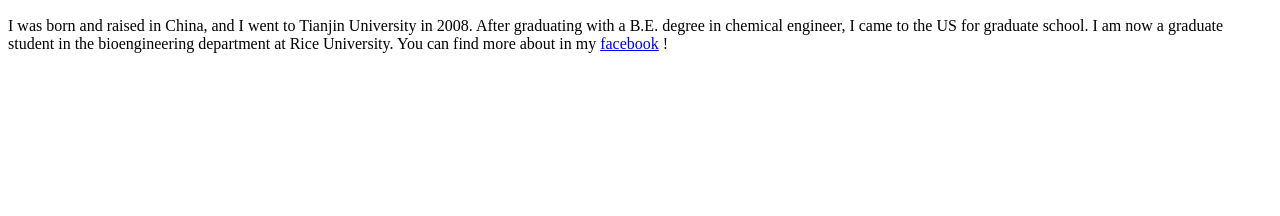
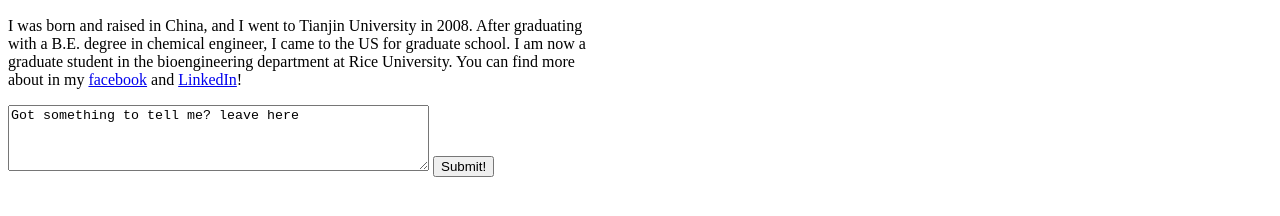
Before and after one commit to SogaJJ/comp531, a plain HTML site: page inclass-1/hello.html in a window 1280 px wide. Shown: the part 370-586 px from the top of the page. Drawn offline with Linux system fonts and the light colour scheme.

Commit message:
add linkedin link in inclass-1

```diff
--- a/inclass-1/hello.html
+++ b/inclass-1/hello.html
@@ -8,8 +8,15 @@
 
 <h2>I am Jing Guo. </h2>
 <img src="selfie.jpg" style="width:300px;height:240px;">
-<p>
-	I was born and raised in China, and I went to Tianjin University in 2008. After graduating with a B.E. degree in chemical engineer, I came to the US for graduate school. I am now a graduate student in the bioengineering department at Rice University. You can find more about in my <a href="https://www.facebook.com/jing.guo.904">facebook</a> !
+<p style="width:600px;">
+	I was born and raised in China, and I went to Tianjin University in 2008. After graduating with a B.E. degree in chemical engineer, I came to the US for graduate school. I am now a graduate student in the bioengineering department at Rice University. You can find more about in my <a href="https://www.facebook.com/jing.guo.904">facebook</a> and <a href="https://www.linkedin.com/in/jing-guo-278a2538">LinkedIn</a>!
 </p>
+
+<textarea rows="4" cols="50">
+Got something to tell me? leave here
+</textarea>
+
+<button type="button">Submit!</button>
+
 </body>
 </html>
```
Also changed, not shown: 1 other file.
